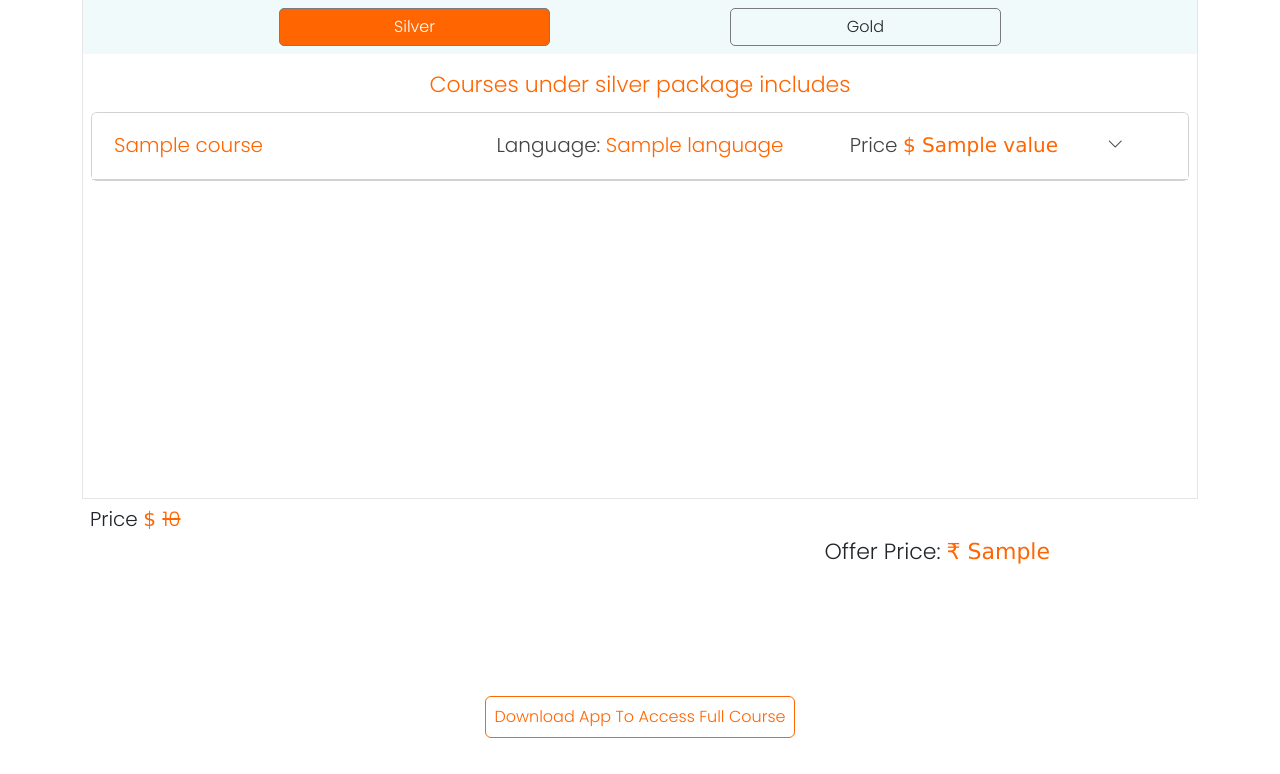
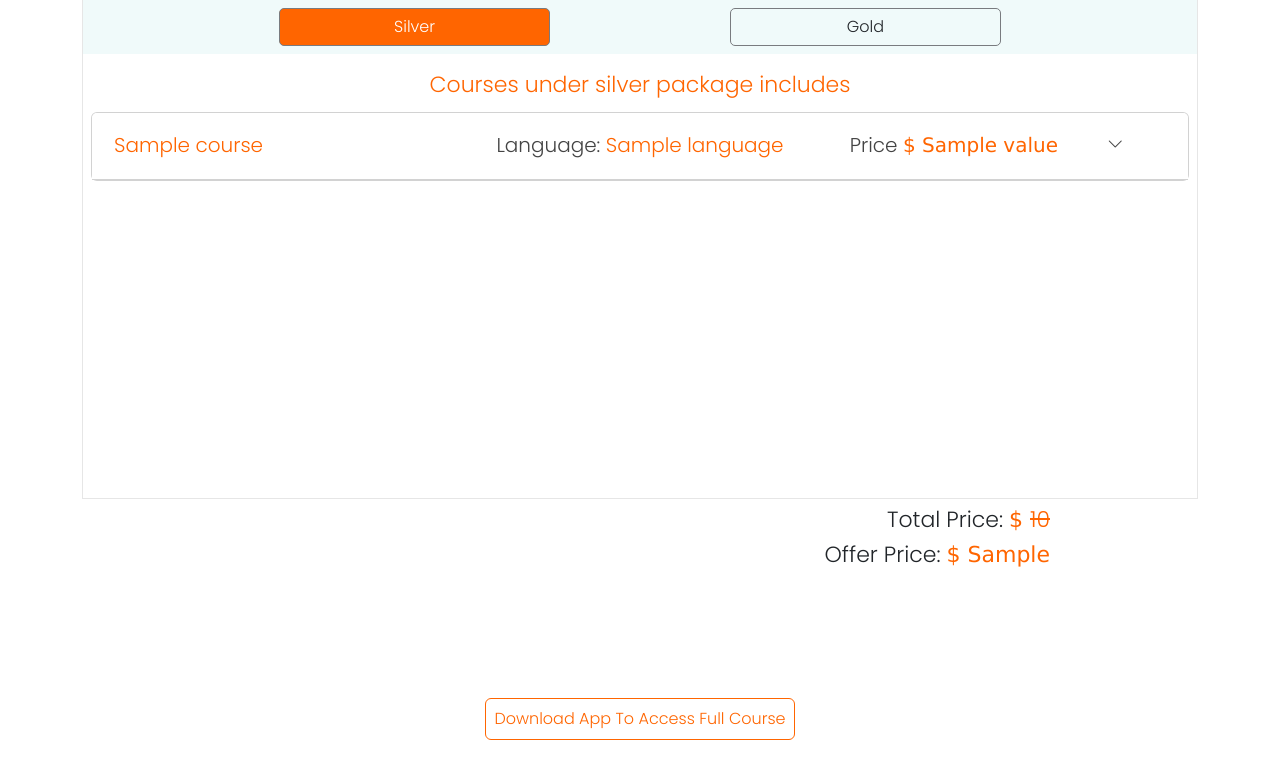
Before and after one commit to ApcosysTest/skillversity.com, a Django app: template app/templates/courseDetail.html in a window 1280 px wide. Shown: the part 378-1152 px from the top of the page. Run offline with Django 4.2, Linux system fonts and the light colour scheme; tables that the repository leaves empty hold one stand-in row (values such as "Sample post"); the template is opened without the code that fills it: values that come from a table or form of the project are taken from there, most other values are stand-ins (such as "Sample title", 1, 10 or a date in 2020); grey boxes marked "Sample" are stand-in pictures; some libraries are stand-ins or nearby versions.

Commit message:
Update courseDetail.html

```diff
--- a/app/templates/courseDetail.html
+++ b/app/templates/courseDetail.html
@@ -185,8 +185,8 @@
                     <h1>Total Price: <span style="color: #FF6500; font-weight:400; font-family: 'Lucida Sans', 'Lucida Sans Regular', 'Lucida Grande', 'Lucida Sans Unicode', Geneva, Verdana, sans-serif;">₹ <del>{{ silver_sum|intcomma }}</del></span></h1>
                     <h1>Offer Price: <span style="color: #FF6500; font-weight:400; font-family: 'Lucida Sans', 'Lucida Sans Regular', 'Lucida Grande', 'Lucida Sans Unicode', Geneva, Verdana, sans-serif;">₹ {{ bundle_head.silver_price|intcomma }}</span></h1>
                 {% else %}
-                    <h5>Price <span style="color: #FF6500; font-weight:400; font-family: 'Lucida Sans', 'Lucida Sans Regular', 'Lucida Grande', 'Lucida Sans Unicode', Geneva, Verdana, sans-serif;">$ <del>{{ ds_sum }}</del></span></h5>
-                    <h1>Offer Price: <span style="color: #FF6500; font-weight:400; font-family: 'Lucida Sans', 'Lucida Sans Regular', 'Lucida Grande', 'Lucida Sans Unicode', Geneva, Verdana, sans-serif;">₹ {{ bundle_sp }}</span></h1>
+                    <h1>Total Price: <span style="color: #FF6500; font-weight:400; font-family: 'Lucida Sans', 'Lucida Sans Regular', 'Lucida Grande', 'Lucida Sans Unicode', Geneva, Verdana, sans-serif;">$ <del>{{ dg_sum }}</del></span></h1>
+                    <h1>Offer Price: <span style="color: #FF6500; font-weight:400; font-family: 'Lucida Sans', 'Lucida Sans Regular', 'Lucida Grande', 'Lucida Sans Unicode', Geneva, Verdana, sans-serif;">$ {{ bundle_sp }}</span></h1>
                 {% endif %}
             </div>
 
@@ -196,9 +196,9 @@
                     <h1>Total Price: <span style="color: #FF6500; font-weight:400; font-family: 'Lucida Sans', 'Lucida Sans Regular', 'Lucida Grande', 'Lucida Sans Unicode', Geneva, Verdana, sans-serif;">₹ <del>{{ gold_total|intcomma }}</del></span></h1>
                     <h1>Offer Price: <span style="color: #FF6500; font-weight:400; font-family: 'Lucida Sans', 'Lucida Sans Regular', 'Lucida Grande', 'Lucida Sans Unicode', Geneva, Verdana, sans-serif;">₹ {{ bundle_head.gold_price|intcomma }}</span></h1>
                 {% else %}
-                    <h1>Gold Price: <span style="color: #FF6500; font-weight:400; font-family: 'Lucida Sans', 'Lucida Sans Regular', 'Lucida Grande', 'Lucida Sans Unicode', Geneva, Verdana, sans-serif;">₹ {{ dg_sum }}</span><span style="font-size:14px;">(Silver)</span> + <span style="color: #FF6500; font-weight:400; font-family: 'Lucida Sans', 'Lucida Sans Regular', 'Lucida Grande', 'Lucida Sans Unicode', Geneva, Verdana, sans-serif;">₹ {{ gold_sum|intcomma }}</span></h1>
-                    <h1>Total Price: <span style="color: #FF6500; font-weight:400; font-family: 'Lucida Sans', 'Lucida Sans Regular', 'Lucida Grande', 'Lucida Sans Unicode', Geneva, Verdana, sans-serif;">₹ <del>{{ dg_total }}</del></span></h1>
-                    <h1>Offer Price: <span style="color: #FF6500; font-weight:400; font-family: 'Lucida Sans', 'Lucida Sans Regular', 'Lucida Grande', 'Lucida Sans Unicode', Geneva, Verdana, sans-serif;">₹ {{ bundle_gp }}</span></h1>
+                    <h1>Gold Price: <span style="color: #FF6500; font-weight:400; font-family: 'Lucida Sans', 'Lucida Sans Regular', 'Lucida Grande', 'Lucida Sans Unicode', Geneva, Verdana, sans-serif;">$ {{ dg_sum }}</span><span style="font-size:14px;">(Silver)</span> + <span style="color: #FF6500; font-weight:400; font-family: 'Lucida Sans', 'Lucida Sans Regular', 'Lucida Grande', 'Lucida Sans Unicode', Geneva, Verdana, sans-serif;">₹ {{ gold_sum|intcomma }}</span></h1>
+                    <h1>Total Price: <span style="color: #FF6500; font-weight:400; font-family: 'Lucida Sans', 'Lucida Sans Regular', 'Lucida Grande', 'Lucida Sans Unicode', Geneva, Verdana, sans-serif;">$ <del>{{ dg_total }}</del></span></h1>
+                    <h1>Offer Price: <span style="color: #FF6500; font-weight:400; font-family: 'Lucida Sans', 'Lucida Sans Regular', 'Lucida Grande', 'Lucida Sans Unicode', Geneva, Verdana, sans-serif;">$ {{ bundle_gp }}</span></h1>
                 {% endif %}
             </div>
 
```
